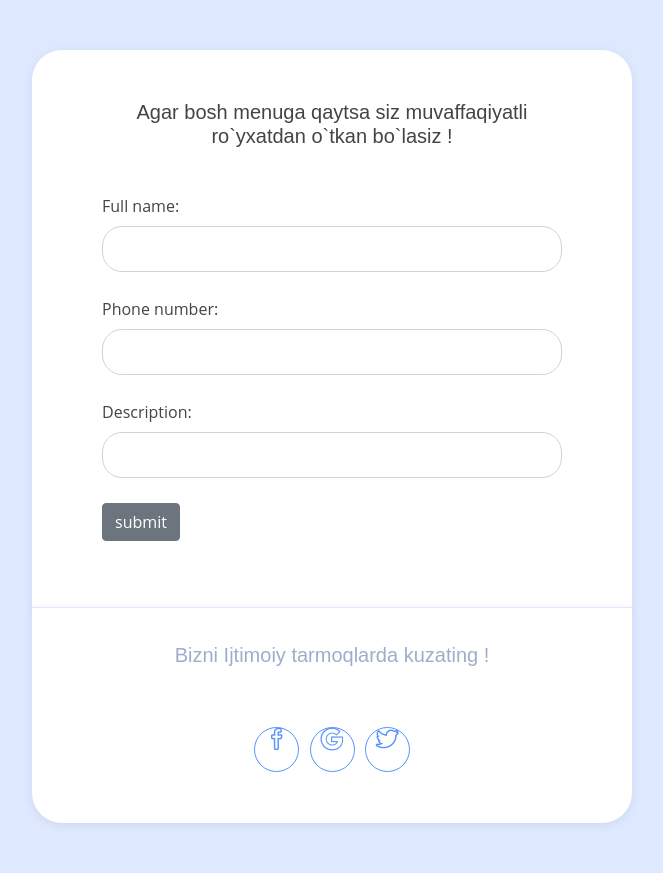
After one commit to djangobek/broeducation, a Django app: page /registration/ in a window 1280 px wide. The commit adds this page. Shown: the whole page, without its empty margins (308-971 px from the left). Run offline with Django 4.2, Linux system fonts and the light colour scheme; some libraries are stand-ins or nearby versions.

```diff
--- a/core/settings.py
+++ b/core/settings.py
@@ -1,8 +1,8 @@
 from pathlib import Path
 BASE_DIR = Path(__file__).resolve().parent.parent
 SECRET_KEY = "django-insecure-za6smg=w*ks0f*7xc&*x!l)_+^am=-!lytf65bt*z(*8wpr03w"
-DEBUG = False
-ALLOWED_HOSTS = ['pythonanywhere.com']
+DEBUG = True
+ALLOWED_HOSTS = ['*']
 
 INSTALLED_APPS = [
     'jazzmin',
--- a/enter/admin.py
+++ b/enter/admin.py
@@ -2,3 +2,7 @@ from django.contrib import admin
 from .models import *
 # Register your models here.
 admin.site.register(Post)
+class BookAdmin(admin.ModelAdmin):
+    list_display = ('full_name', 'phone_number','description')
+
+admin.site.register(MyfutureForm, BookAdmin)
--- /dev/null
+++ b/enter/form.py
@@ -0,0 +1,12 @@
+from django import forms
+from django.forms import ModelForm
+from .models import MyfutureForm
+class BlogForm(ModelForm):
+    class Meta:
+        model = MyfutureForm
+        fields = ('full_name','phone_number','description')
+        widgets = {
+            'full_name': forms.TextInput(attrs={'class':'form-control item'}),
+            'phone_number': forms.TextInput(attrs={'class':'form-control item'}),
+            'description':forms.TextInput(attrs={'class':'form-control item'}),
+        }
--- a/enter/models.py
+++ b/enter/models.py
@@ -31,3 +31,9 @@ class Post(models.Model):
         ordering = ['-umumiy_bali']
     def __str__(self):
         return str(self.umumiy_bali) + '/' + self.ism_familya
+class MyfutureForm(models.Model):
+    full_name = models.CharField(max_length=400)
+    phone_number = models.CharField(max_length=30)
+    description = models.CharField(max_length=800)
+    def __str__(self):
+        return self.full_name
--- a/enter/urls.py
+++ b/enter/urls.py
@@ -3,5 +3,6 @@ from .views import *
 
 urlpatterns = [
     path('', Mainopen.as_view(), name='maindir'),
-    path("pupil_results/", Table.as_view(), name="mianexammet")
+    path("pupil_results/", Table.as_view(), name="mianexammet"),
+    path("registration/", blog_post, name='registration')
 ]
--- a/enter/views.py
+++ b/enter/views.py
@@ -1,8 +1,26 @@
+from django.contrib import messages
+from django.core.mail import message
+from django.shortcuts import render, redirect
+from django.http import HttpResponseRedirect
 from .models import *
 from django.views.generic import TemplateView, ListView
+from .form import *
 class Mainopen(TemplateView):
     template_name = 'index.html'
 class Table(ListView):
     model = Post
     template_name = 'tablepupil.html'
     context_object_name = 'object_post'
+# class Starter(TemplateView):
+#     template_name = 'forms/form_my_form.html'
+
+def blog_post(request):
+    if request.method == "POST":
+        form = BlogForm(request.POST)
+        if form.is_valid():
+            form.save()
+            messages.add_message(request, messages.SUCCESS, 'Siz muvafaqiyatli Ro`yxatdan O`tdingiz')
+            return redirect("maindir")
+    else:
+        form = BlogForm
+    return render(request, 'forms/form_my_form.html' ,{'form':form})
--- /dev/null
+++ b/templates/forms/form_my_form.html
@@ -0,0 +1,163 @@
+
+<html>
+<head>
+    <title>Link</title>
+    <link href="https://cdn.jsdelivr.net/npm/bootstrap@5.0.2/dist/css/bootstrap.min.css" rel="stylesheet" integrity="sha384-EVSTQN3/azprG1Anm3QDgpJLIm9Nao0Yz1ztcQTwFspd3yD65VohhpuuCOmLASjC" crossorigin="anonymous">
+    <link href="https://cdnjs.cloudflare.com/ajax/libs/simple-line-icons/2.4.1/css/simple-line-icons.min.css" rel="stylesheet">
+    <link rel="stylesheet" href="https://maxcdn.bootstrapcdn.com/bootstrap/4.0.0/css/bootstrap.min.css">
+    <link rel="stylesheet" href="assets/css/style.css">
+    <style>
+        body{
+    background-color: #dee9ff;
+}
+
+.registration-form{
+	padding: 50px 0;
+}
+
+.registration-form form{
+    background-color: #fff;
+    max-width: 600px;
+    margin: auto;
+    padding: 50px 70px;
+    border-top-left-radius: 30px;
+    border-top-right-radius: 30px;
+    box-shadow: 0px 2px 10px rgba(0, 0, 0, 0.075);
+}
+h5{
+    padding-bottom: 30px;
+}
+.registration-form .form-icon{
+	text-align: center;
+    align-items: center;
+    background-color: #5891ff;
+    border-radius: 50%;
+    font-size: 40px;
+    color: white;
+    width: 100px;
+    height: 100px;
+    margin: auto;
+    opacity: 0;
+    margin-bottom: 40px;
+    line-height: 100px;
+}
+
+.registration-form .item{
+	border-radius: 20px;
+    margin-bottom: 25px;
+    padding: 10px 20px;
+}
+
+
+.registration-form .social-media{
+    max-width: 600px;
+    background-color: #fff;
+    margin: auto;
+    padding: 35px 0;
+    text-align: center;
+    border-bottom-left-radius: 30px;
+    border-bottom-right-radius: 30px;
+    color: #9fadca;
+    border-top: 1px solid #dee9ff;
+    box-shadow: 0px 2px 10px rgba(0, 0, 0, 0.075);
+}
+
+.registration-form .social-icons{
+    margin-top: 30px;
+    margin-bottom: 16px;
+}
+
+.registration-form .social-icons a{
+    font-size: 23px;
+    margin: 0 3px;
+    color: #5691ff;
+    border: 1px solid;
+    border-radius: 50%;
+    width: 45px;
+    display: inline-block;
+    height: 45px;
+    text-align: center;
+    background-color: #fff;
+    line-height: 30px;
+}
+
+.registration-form .social-icons a:hover{
+    text-decoration: none;
+    opacity: 0.6;
+}
+
+@media (max-width: 576px) {
+    .registration-form form{
+        padding: 50px 20px;
+    }
+
+
+}
+h5{
+    text-align: center;
+}
+mmmm{
+    align-items: center;
+}
+    </style>
+</head>
+<body>
+    <div class="messages-block">
+        {% if messagees %}
+          {%for msg in messages%}
+          <div class="alert alert-{{msg.tags}}" role="alert">
+              {{msg}}
+          </div>
+          {%endfor%}
+        {% endif %}
+      </div>
+
+
+
+    <div class="registration-form">
+        <form action="" method=POST>
+            <div class="form-group">
+                <h5>Agar bosh menuga qaytsa siz muvaffaqiyatli ro`yxatdan o`tkan bo`lasiz !</h5>
+            </div>
+            <div class="form-group">
+                {% csrf_token %}
+                 {{ form }}
+                <input type="submit" value="submit" class="btn btn-secondary" id="mmmm">
+
+            </div>
+
+        </form>
+        <div class="social-media">
+            <h5>Bizni Ijtimoiy tarmoqlarda kuzating !</h5>
+            <div class="social-icons">
+                <a href="#"><i class="icon-social-facebook" title="Facebook"></i></a>
+                <a href="#"><i class="icon-social-google" title="Google"></i></a>
+                <a href="#"><i class="icon-social-twitter" title="Twitter"></i></a>
+            </div>
+        </div>
+    </div>
+    <script type="text/javascript" src="https://code.jquery.com/jquery-3.2.1.min.js"></script>
+    <script type="text/javascript" src="https://cdnjs.cloudflare.com/ajax/libs/jquery.mask/1.14.15/jquery.mask.min.js"></script>
+    <script src="assets/js/script.js"></script>
+</body>
+</html>
+
+
+
+
+
+
+
+
+
+<script src="https://cdn.jsdelivr.net/npm/bootstrap@5.0.2/dist/js/bootstrap.bundle.min.js" integrity="sha384-MrcW6ZMFYlzcLA8Nl+NtUVF0sA7MsXsP1UyJoMp4YLEuNSfAP+JcXn/tWtIaxVXM" crossorigin="anonymous"></script>
+<script src="https://cdn.jsdelivr.net/npm/@popperjs/core@2.9.2/dist/umd/popper.min.js" integrity="sha384-IQsoLXl5PILFhosVNubq5LC7Qb9DXgDA9i+tQ8Zj3iwWAwPtgFTxbJ8NT4GN1R8p" crossorigin="anonymous"></script>
+<script src="https://cdn.jsdelivr.net/npm/bootstrap@5.0.2/dist/js/bootstrap.min.js" integrity="sha384-cVKIPhGWiC2Al4u+LWgxfKTRIcfu0JTxR+EQDz/bgldoEyl4H0zUF0QKbrJ0EcQF" crossorigin="anonymous"></script>
+<script>
+    $(document).ready(function(){
+  $('#birth-date').mask('00/00/0000');
+  $('#phone-number').mask('0000-0000');
+ })
+</script>
+</body>
+</html>
```
Also changed, not shown: templates/basemain.html (added, +46 -0 lines), templates/index.html (+33 -17 lines), course/migrations/0007_alter_student_token_id.py (added), course/migrations/0008_alter_student_token_id.py (added), course/migrations/0009_alter_student_token_id.py (added), course/migrations/0010_alter_student_token_id.py (added), course/migrations/0011_alter_student_token_id.py (added), course/migrations/0012_alter_student_token_id.py (added), course/migrations/0013_alter_student_token_id.py (added), course/migrations/0014_alter_student_token_id.py (added), db.sqlite3, enter/migrations/0003_myfutureform.py (added), enter/migrations/0004_alter_myfutureform_description_and_more.py (added).
